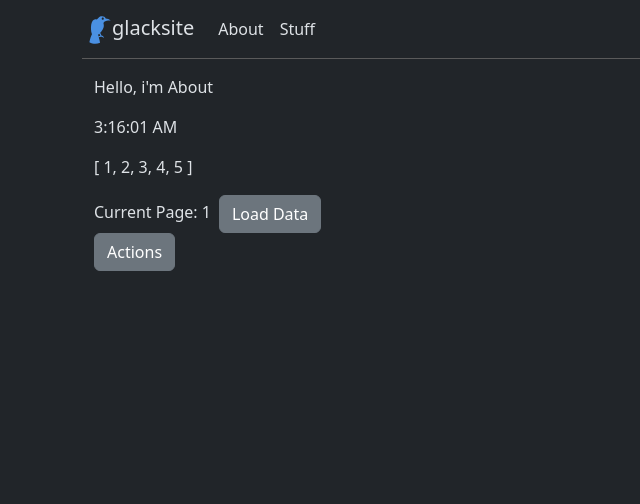
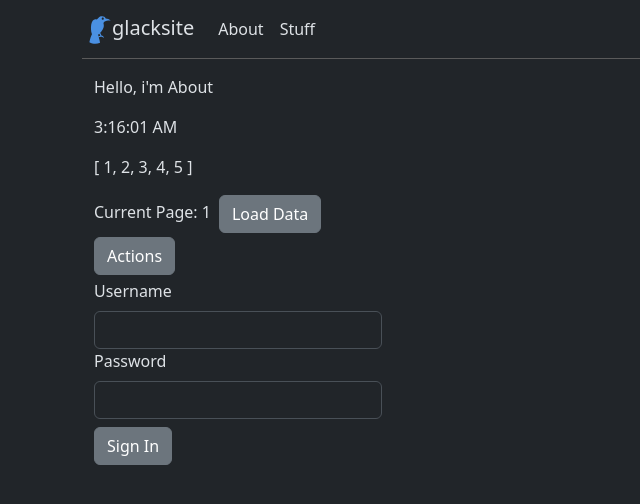
Before and after one commit to GlackPac/glacksite-react, a React (Create React App) app: page /glacksite/about in a window 1280 px wide. Shown: the top 504 px of the page, without its empty margins (0-640 px from the left). Built offline with nearby package versions, Linux system fonts and the light colour scheme.

Commit message:
Learning about forms after implementing them :smile:

```diff
--- a/src/components/DropdownConditional.tsx
+++ b/src/components/DropdownConditional.tsx
@@ -10,7 +10,7 @@ function DropdownMenu() {
 
     return (
         <div>
-            <Button variant='secondary' onClick={handleClick}>Actions</Button>
+            <Button className='my-1' variant='secondary' onClick={handleClick}>Actions</Button>
             {isOpen && (
                 <ul>
                     <li>Edit</li>
--- /dev/null
+++ b/src/components/ExampleForm.tsx
@@ -0,0 +1,36 @@
+import React, {useState} from 'react';
+import { Button, Form } from 'react-bootstrap';
+
+function ExampleForm() {
+    const [username, setUsername] = React.useState('');
+    const [password, setPassword] = React.useState('');
+
+    const handleSubmit = (e: React.ChangeEvent<HTMLFormElement>) => {
+      e.preventDefault();
+      console.log(username, password);
+    };
+
+    return (
+      <Form onSubmit={handleSubmit}>
+        <Form.Label>Username</Form.Label>
+        <Form.Control
+            style={{ width: '18rem' }}
+            type="text"
+            name="username"
+            value={username}
+            onChange={(event) => setUsername(event.target.value)}
+        />
+        <Form.Label>Password</Form.Label>
+        <Form.Control
+            style={{ width: '18rem' }}
+            type="password"
+            name="password"
+            value={password}
+            onChange={(event) => setPassword(event.target.value)}
+        />
+        <Button variant='secondary' className='my-2' type="submit">Sign In</Button>
+      </Form>
+    );
+  }
+
+export default ExampleForm
--- a/src/components/ProjectForm.tsx
+++ b/src/components/ProjectForm.tsx
@@ -1,14 +1,24 @@
-import React from 'react';
+import React, { SyntheticEvent } from 'react';
+import { Project } from '../data/Project'
 import { Form, Button, Row } from 'react-bootstrap';
 
 interface ProjectFormProps {
+    onSave: (project: Project) => void;
     onCancel: () => void;
 }
 
-function ProjectForm({ onCancel}:  ProjectFormProps) {
+function ProjectForm({ onSave, onCancel}:  ProjectFormProps) {
+
+    const handleSubmit = (event: SyntheticEvent) => {
+        event.preventDefault();
+        onSave(new Project({name: 'Updated Project'}));
+    };
+
     return (
         <>
-            <Form className='m-2' style={{ width: '18rem' }}>
+            <Form className='m-2' style={{ width: '18rem' }}
+                onSubmit={handleSubmit}
+            >
                 <Row className="mb-2">
                     <Form.Group controlId="formGridName">
                         <Form.Label>Project Name</Form.Label>
@@ -32,7 +42,7 @@ function ProjectForm({ onCancel}:  ProjectFormProps) {
                         <Form.Check type="checkbox" label="Active?"/>
                     </Form.Group>
                 </Row>
-                <Button className='m-1'>Submit</Button><Button onClick={onCancel} className='m-1'>Cancel</Button>
+                <Button type='submit' className='m-1'>Submit</Button><Button onClick={onCancel} className='m-1'>Cancel</Button>
             </Form>
         </>
     );
--- a/src/components/ProjectList.tsx
+++ b/src/components/ProjectList.tsx
@@ -6,9 +6,10 @@ import ProjectForm from './ProjectForm';
 
 interface ProjectListProps {
   projects: Project[];
+  onSave: (project: Project) => void;
 }
 
-function ProjectList({ projects }: ProjectListProps) {
+function ProjectList({ projects, onSave }: ProjectListProps) {
     const [projectBeingEdited, setProjectBeingEdited] = useState({});
 
     const handleEdit = (project: Project) => {
@@ -24,6 +25,7 @@ function ProjectList({ projects }: ProjectListProps) {
             <Col key={project.id}>
             {project === projectBeingEdited ? (
                 <ProjectForm
+                    onSave={onSave}
                     onCancel={cancelEditing}
                 />
             ) : (
--- a/src/components/ProjectsPage.tsx
+++ b/src/components/ProjectsPage.tsx
@@ -1,15 +1,22 @@
 import React from 'react';
 import {MOCK_PROJECTS} from '../data/MockProject';
+import { Project } from '../data/Project';
 import ProjectList from './ProjectList';
 
 function ProjectsPage() {
+    const saveProject = (project: Project) => {
+        console.log('Saving project: ', project);
+    };
+
     return (
         <>
-            <h3>Tutorial from <a href="https://handsonreact.com/docs/labs/react-tutorial-typescript">here</a></h3>
-            <h5 className='fst-italic'>Currently on Lab 11</h5>
+            <h3>Tutorial from <a href="https://handsonreact.com/docs/forms">here</a></h3>
+            <h5 className='fst-italic'>Currently between Labs C and D</h5>
             <br/>
             <p>Content here:</p>
-            <ProjectList projects={MOCK_PROJECTS} />
+            <ProjectList
+                onSave={saveProject}
+                projects={MOCK_PROJECTS} />
         </>
         );
 }
--- a/src/pages/About.tsx
+++ b/src/pages/About.tsx
@@ -3,6 +3,7 @@ import { Container} from 'react-bootstrap';
 import Clock from '../components/ClockLifecycle';
 import LoadingTest from '../components/LoadingEffect';
 import Dropdown from '../components/DropdownConditional';
+import ExampleForm from '../components/ExampleForm';
 
 const About = (props:any) => {
     return (
@@ -11,6 +12,7 @@ const About = (props:any) => {
             <Clock/>
             <LoadingTest/>
             <Dropdown/>
+            <ExampleForm/>
         </Container>
     )
 }
```
